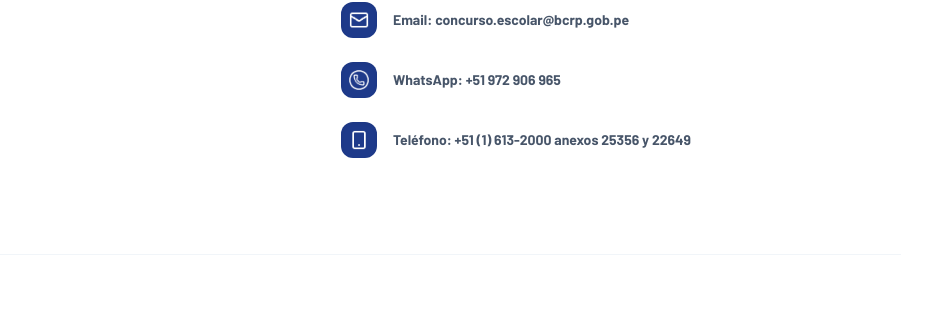
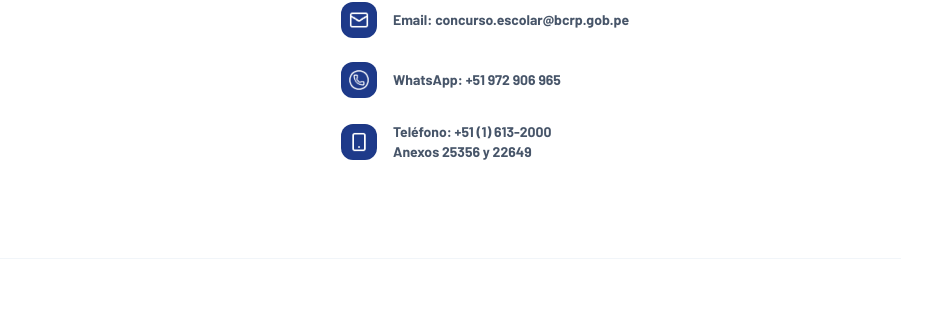
Before and after one commit to MgAsmat/ce2026-p2, a plain HTML site: page index.html in a window 1280 px wide. Shown: the part 6197-6513 px from the top of the page, 347-1280 px from the left. Drawn offline with nearby package versions, Linux system fonts and the light colour scheme.

Commit message:
Update index.html

```diff
--- a/index.html
+++ b/index.html
@@ -504,7 +504,7 @@
                         </a>
                         <div class="flex items-center space-x-4 text-slate-600">
                             <div class="bg-blue-900 p-2 rounded-xl shadow-inner"><img src="images/icon-phone.png" alt="" class="w-5 h-5" onerror="this.src='https://placehold.co/32x32/64748b/white?text=P'"></div>
-                            <span class="font-bold text-sm">Teléfono: +51 (1) 613-2000 anexos 25356 y 22649</span>
+                            <span class="font-bold text-sm">Teléfono: +51 (1) 613-2000 <br/>Anexos 25356 y 22649</span>
                         </div>
                     </div>
                 </div>
```
